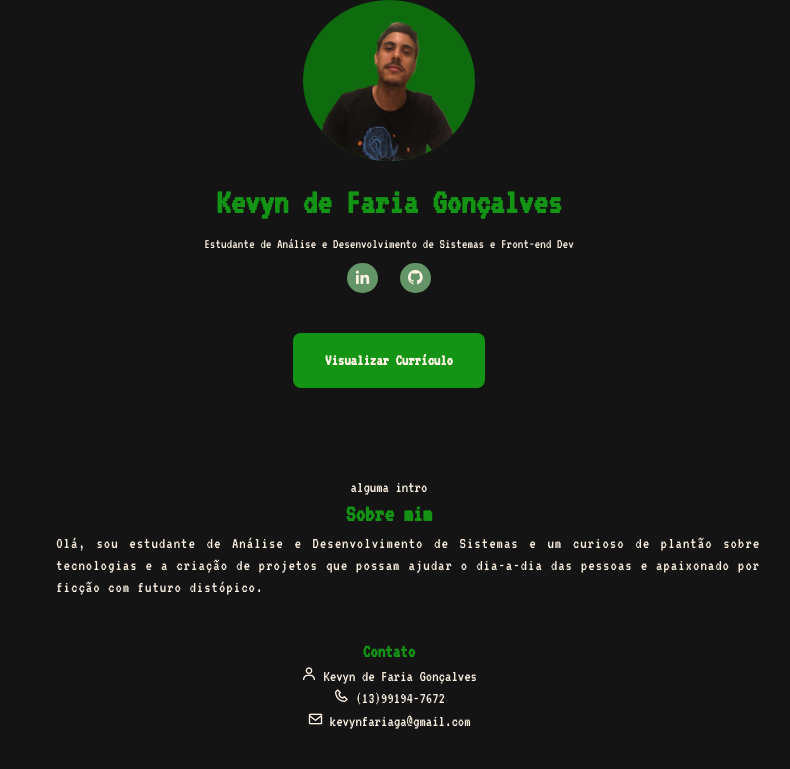
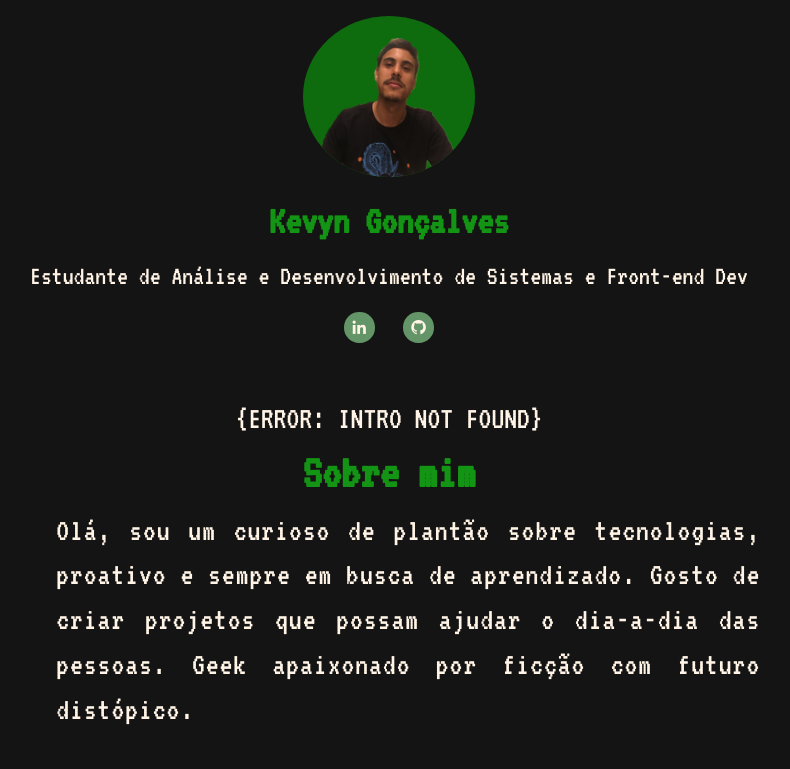
Before and after one commit to kevynfg/kevyn-portfolio, a website: page index.html in a window 1280 px wide. Shown: the top 769 px of the page, without its empty margins (251-1041 px from the left). Drawn offline with nearby package versions, Linux system fonts and the light colour scheme.

Commit message:
- updated

```diff
--- a/index.html
+++ b/index.html
@@ -20,7 +20,7 @@
           <img src="./src/img/avatar-test2.png" alt="Profile Avatar">
         </div>
         <h1 class="home__title">
-          Kevyn de Faria Gonçalves
+          Kevyn Gonçalves
         </h1>
         <span class="home__profession">Estudante de Análise e Desenvolvimento de Sistemas e Front-end Dev
         </span>
@@ -28,7 +28,7 @@
           <a href="https://www.linkedin.com/in/kevynfaria/" class="home__social-link"><i class='bx bxl-linkedin' ></i></a>
           <a href="http://github.com/kevynfg" class="home__social-link"><i class='bx bxl-github' ></i></a>
         </div>
-        <a download="" href="https://drive.google.com/file/d/1iKmkljzX_GJmAu1bJUe1BuO6LFiFq4CW/view?usp=sharing" class="button home__button">Visualizar Currículo</a>
+
       </div>
     </div>
   </main>
@@ -37,28 +37,19 @@
   <section class="about section" id="about">
     <div class="about__container bd-grid">
       <div class="about__data">
-        <span class="section-subtitle">alguma intro</span>
+        <span class="section-subtitle">{ERROR: INTRO NOT FOUND}</span>
         <h2 class="section-title">Sobre mim</h2>
         <div class="description__div">
           <p class="about__description">
-            Olá, sou estudante de Análise e Desenvolvimento de Sistemas
-            e um curioso de plantão sobre tecnologias e a criação de projetos
-            que possam ajudar o dia-a-dia das pessoas e apaixonado
+            Olá, sou um curioso de plantão sobre tecnologias,
+             proativo e sempre em
+            busca de aprendizado. Gosto de criar projetos
+            que possam ajudar o dia-a-dia das pessoas. Geek apaixonado
             por ficção com futuro distópico.
           </p>
         </div>
         <div class="about__information">
           <h3 class="about__information-title">Contato</h3>
-
-          <div class="about__information-data">
-            <i class="bx bx-user about__information-icon"></i>
-            <span>Kevyn de Faria Gonçalves</span>
-          </div>
-
-          <div class="about__information-data">
-            <i class="bx bx-phone about__information-icon"></i>
-            <span>(13)99194-7672</span>
-          </div>
 
           <div class="about__information-data">
             <i class="bx bx-envelope about__information-icon"></i>
@@ -122,7 +113,7 @@
         </div>
 
         <div>
-          <h3 class="education__race">Técnico em Informática</h3>
+          <h3 class="education__race">Informática</h3>
           <span class="education__specialty">Técnico</span>
         </div>
       </div>
@@ -172,7 +163,7 @@
           <img src="./src/img/project_moodtation.png" alt="Projeto Moodtation">
 
           <div class="works__data">
-            <a href="https://kevynfg.github.io/moodtation/" class="works__link"><i class='bx bx-link-alt'></i></a>
+            <a target="blank" href="https://kevynfg.github.io/moodtation/" class="works__link"><i class='bx bx-link-alt'></i></a>
             <span class="works__title">Moodtation</span>
           </div>
         </div>
@@ -181,8 +172,8 @@
           <img src="./src/img/project_interest.png" alt="Projeto Juros Composto">
 
           <div class="works__data">
-            <a href="https://github.com/kevynfg/bootcamp-interest-project" class="works__link"><i class='bx bx-link-alt'></i></a>
-            <span class="works__title">Juros Compostos</span>
+            <a target="blank" href="https://github.com/kevynfg/bootcamp-interest-project" class="works__link"><i class='bx bx-link-alt'></i></a>
+            <span class="works__title">Juros Composto</span>
           </div>
         </div>
 
@@ -190,10 +181,11 @@
           <img src="./src/img/project_salary.png" alt="Projeto Salário e Descontos">
 
           <div class="works__data">
-            <a href="https://github.com/kevynfg/bootcamp-salary-project" class="works__link"><i class='bx bx-link-alt'></i></a>
+            <a target="blank" href="https://github.com/kevynfg/bootcamp-salary-project" class="works__link"><i class='bx bx-link-alt'></i></a>
             <span class="works__title">Descontos no Salário</span>
           </div>
         </div>
+
       </div>
     </section>
 
@@ -203,12 +195,6 @@
         <h1 class="footer__title">Info</h1>
         <p class="footer_description">Eu sou o Kevyn e este é meu portfólio pessoal.</p>
 
-        <div class="footer__social">
-          <a href="https://www.facebook.com/kevynredlotus/" class="footer__link"><i class='bx bxl-facebook' ></i></a>
-          <a href="https://www.instagram.com/kevynfaria_/" class="footer__link"><i class='bx bxl-instagram' ></i></a>
-          <a href="https://twitter.com/Kevynwnd" class="footer__link"><i class='bx bxl-twitter'></i></a>
-        </div>
-
         <p class="footer__copy">All right reserved by @Kevyn - 2021</p>
       </div>
     </footer>
--- a/src/css/style.css
+++ b/src/css/style.css
@@ -77,6 +77,7 @@ img {
 .home__container {
   /* height: calc(100vh - var(--header-height)); */
   align-items: center;
+  margin-top: var(--mb-2);
 }
 
 .home__data {
@@ -174,6 +175,10 @@ img {
 
 .about__information-title {
   color: #149414;
+}
+
+.about__information {
+  margin-top: var(--mb-3);
 }
 
 /* FORMAÇÃO/EDUCAÇÃO */
@@ -279,6 +284,10 @@ img {
   margin-bottom: var(--mb-2);
 }
 
+.works__link {
+  display: block;
+}
+
 .works__title {
   font-size: var(--h2-font-size);
   color: var(--text-color);
@@ -342,12 +351,12 @@ img {
 
 @media screen and (min-width: 768px) {
   :root {
-    --h1-font-size: 2.25rem;
-    --h2-font-size: 1.5rem;
-    --h3-font-size: 1.25rem;
-    --normal-font-size: 1rem;
-    --small-font-size: 0.875rem;
-    --smaller-font-size: 0.813rem;
+    --h1-font-size: 2.5rem;
+    --h2-font-size: 1.7rem;
+    --h3-font-size: 1.5rem;
+    --normal-font-size: 2rem;
+    --small-font-size: 1.7rem;
+    --smaller-font-size: 1.5rem;
   }
 }
 
@@ -404,5 +413,7 @@ img {
 
   .works__container {
     grid-template-columns: repeat(3, 1fr);
+    display: grid;
+    grid-gap: 10px;
   }
 }
```
Also changed, not shown: src/img/avatar-picture-nobackground.jpg (deleted), src/img/avatar-picture-whitebackground.jpg (deleted), src/img/avatar-test1.png (deleted), src/img/project-grade-control.png (added), src/img/project-voting-app.png (added).
